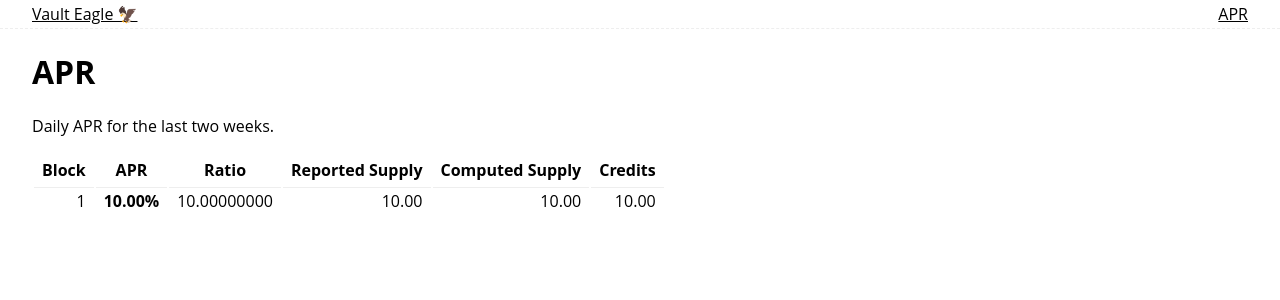
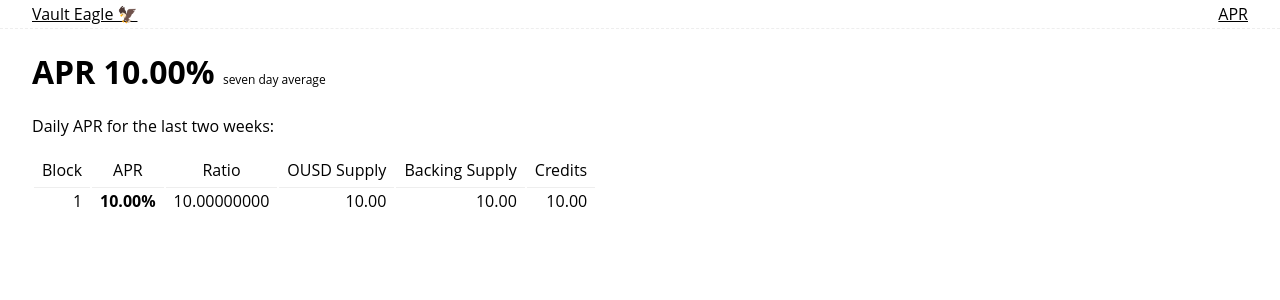
Before and after one commit to OriginProtocol/ousd-analytics, a Django app: template eagleproject/core/templates/apr_index.html in a window 1280 px wide. Shown: the top 300 px of the page. Run offline with Django 3.2, Linux system fonts and the light colour scheme; the template is opened without the code that fills it: most values are stand-ins (such as "Sample title", 1, 10 or a date in 2020).

Commit message:
Running APR view.

```diff
--- a/eagleproject/core/templates/apr_index.html
+++ b/eagleproject/core/templates/apr_index.html
@@ -7,9 +7,9 @@
 
 {% block content %}
 
-<h1>APR</h1>
+<h1>APR {{seven_day_apr|floatformat:2}}% <small>seven day average</small></h1>
 
-<p>Daily APR for the last two weeks.</p>
+<p>Daily APR for the last two weeks:</p>
 
 <table class="table table-right">
     <thead>
@@ -17,8 +17,8 @@
             <th>Block</th>
             <th>APR</th>
             <th>Ratio</th>
-            <th>Reported Supply</th>
-            <th>Computed Supply</th>
+            <th>OUSD Supply</th>
+            <th>Backing Supply</th>
             <th>Credits</th>
 
 
@@ -29,8 +29,8 @@
             <td>{{row.block_number}}</td>
             <td><strong>{{row.apr|floatformat:2}}%</strong></td>
             <td>{{row.credits_ratio|floatformat:8}}</td>
+            <td>{{row.reported_supply|floatformat:2}}</td>
             <td>{{row.computed_supply|floatformat:2}}</td>
-            <td>{{row.reported_supply|floatformat:2}}</td>
             <td>{{row.credits|floatformat:2}}</td>
 
 
--- a/eagleproject/core/templates/base.html
+++ b/eagleproject/core/templates/base.html
@@ -18,13 +18,14 @@
 
             margin: 0px 32px;
         }
-        table.table th{ padding:4px 8px;}
+        table.table th{ padding:4px 8px; font-weight: normal; }
         table.table td{ padding: 2px 8px; vertical-align: top; border-top: 1px solid #eee;}
         table.table-center td{ text-align: center;}
         table.table-right td{ text-align: right;}
         .l { text-align: right;}
         tr.row-summary > td{ border-top: 1px solid #e76d12; }
         tr.super-number > td {     font-size: 44px; padding: 20px 20px 0px;}
+        h1 small {font-weight: normal; font-size:12px;}
     </style>
 </head>
 
--- a/eagleproject/core/templates/dashboard.html
+++ b/eagleproject/core/templates/dashboard.html
@@ -11,12 +11,11 @@
     OUSD at block {{block_number}}
 </h2>
 
-<h2>Holdings</h2>
 
 <table class="table-center no-wrap" style="margin-bottom:2em;">
     <tr class="super-number">
         <td>{{total_assets|floatformat:2}}</td>
-        <td>{{total_supply|floatformat:2}}</td>
+        <td style="font-size:64px"><strong>{{total_supply|floatformat:2}}</strong></td>
         <td>${{total_value|floatformat:2}}</td>
     </tr>
     <tr class="under-title">
--- a/eagleproject/core/views.py
+++ b/eagleproject/core/views.py
@@ -47,7 +47,7 @@ def dashboard(request):
 
 def apr_index(request):
     STEP = 6400
-    NUM_STEPS = 14
+    NUM_STEPS = 15
     BLOCKS_PER_DAY = 6400
     end_block_number = lastest_block() - 2
     end_block_number = end_block_number - end_block_number % STEP
@@ -70,6 +70,7 @@ def apr_index(request):
         rows.append(s)
         last_snapshot = s
     rows.reverse()
+    seven_day_apr = ((rows[0].credits_ratio / rows[7].credits_ratio) - Decimal(1)) * Decimal(100) * Decimal(365) / Decimal(7)
     return render(request, "apr_index.html", locals())
 
 
```
